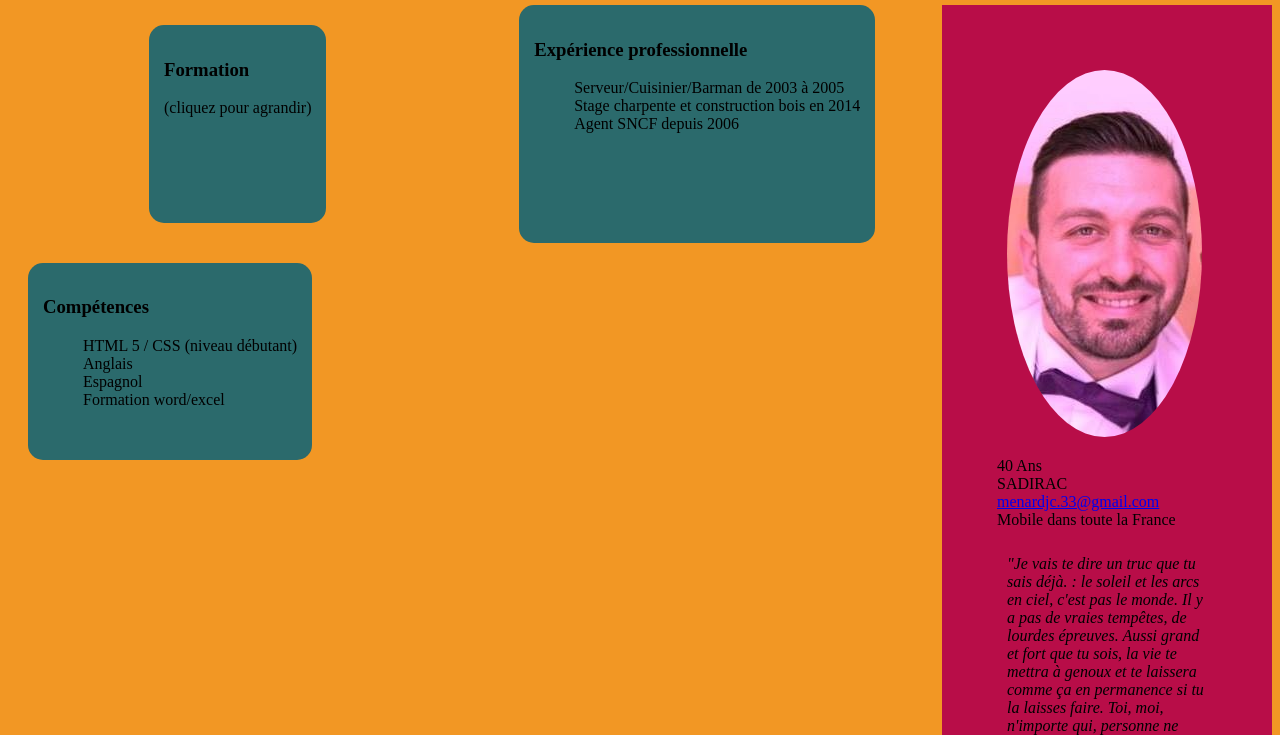
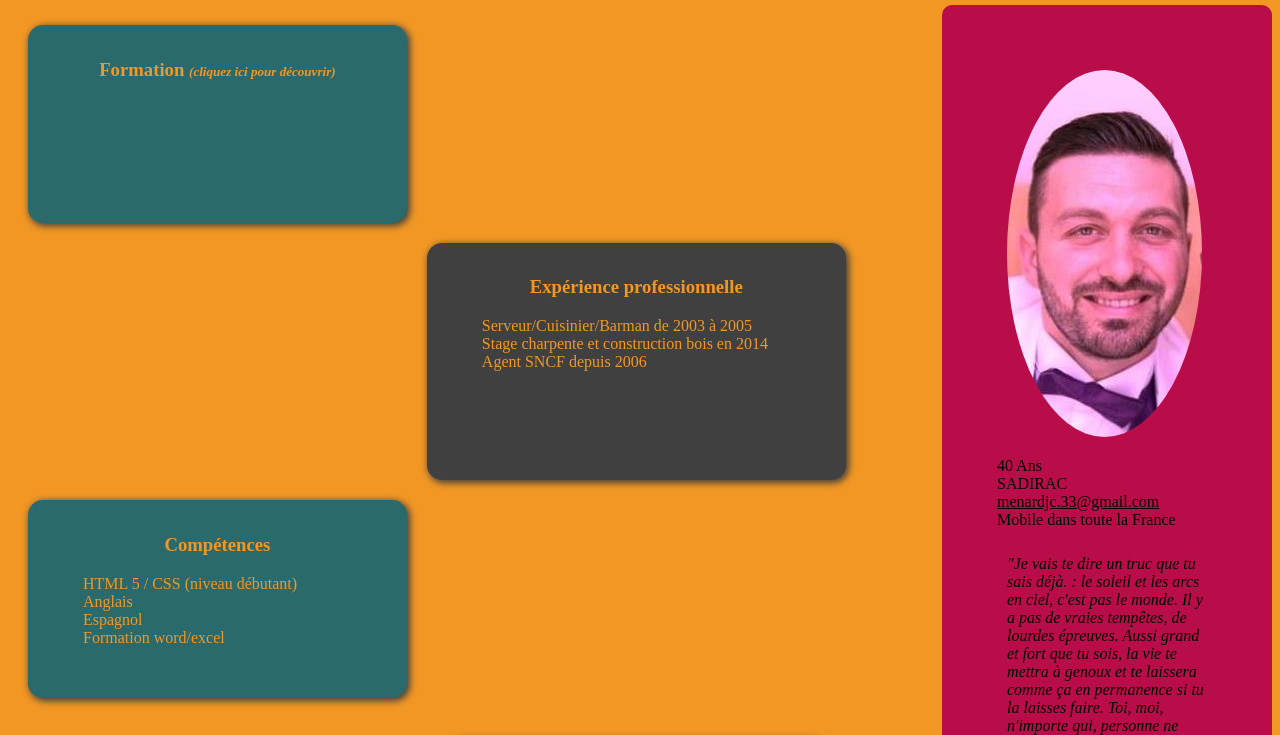
Before and after one commit to JCMenardJC/CV, a plain HTML site: page index.html in a window 1280 px wide. Shown: the part 122-857 px from the top of the page. Drawn offline with Linux system fonts and the light colour scheme.

Commit message:
mise en forme

```diff
--- a/index.html
+++ b/index.html
@@ -14,7 +14,7 @@
             <div id="paragraphes">
                 <article id="formation" class="element">
                     <details>
-                        <summary><h3>Formation</h3><p>(cliquez pour agrandir)</p></summary>
+                        <summary><h3>Formation <i class=click>(cliquez ici pour découvrir)</i></h3></summary>
                     <ul>
                         <li>Bac S en 2005</li>
                         <li>Examen Agent Mouvement SNCF en 2006</li>
--- a/style.css
+++ b/style.css
@@ -14,8 +14,8 @@ ul {
 
 .corps {
 display: grid;
-grid-template-columns: 4;
-grid-template-rows: 2;
+grid-template-columns: 1fr 1fr 1fr;
+grid-template-rows: 1fr;
 column-gap: 15px;
 row-gap: 15px;
 }
@@ -23,9 +23,10 @@ row-gap: 15px;
 #photo{
   grid-area: 1/3/2/4;
   width: 300px;
-  justify-self: start;
+  justify-self: end;
   background-color: var(--rouge);
   padding: 15px 15px 15px 15px;
+  border-radius: 10px 10px 10px 10px;
 }
 
 #paragraphes {
@@ -38,34 +39,44 @@ row-gap: 15px;
 #formation{
   grid-area: 1/1/2/2;
   background-color: var(--bleu);
-  justify-self: center;
+  color:var(--orange);
+  justify-self: stretch;
   margin: 20px 20px 20px 20px;
   padding: 15px 15px 15px 15px;
   border-radius: 15px 15px 15px 15px;
+  box-shadow: 2px 2px 7px 1px var(--gris)
 }
 
 #exppro{
-  justify-self: center;
-  background-color: var(--bleu);
+  grid-area: 2/2/3/3;
+  justify-self: stretch;
+  background-color: var(--gris);
+  color: var(--orange);
   padding: 15px 15px 15px 15px;
   border-radius: 15px 15px 15px 15px;
+  box-shadow: 2px 2px 7px 1px var(--gris)
 }
 
 #competences {
+  grid-area: 3/1/4/2;
   background-color: var(--bleu);
-  justify-self: start;
+  color: var(--orange);
+  justify-self: stretch;
   margin: 20px 20px 20px 20px;
   padding: 15px 15px 15px 15px;
   border-radius: 15px 15px 15px 15px;
+  box-shadow: 2px 2px 7px 1px var(--gris)
 }
 
 #loisirs{
   grid-area: 4/2/5/3;
   justify-self: stretch;
-  background-color: var(--bleu);
+  background-color: var(--gris);
   padding: 15px 15px 15px 15px;
   margin: 20px 20px 20px 20px;
   border-radius: 15px 15px 15px 15px;
+  color: var(--orange);
+  box-shadow: 2px 2px 7px 1px var(--gris);
 }
 
 details > summary {
@@ -81,3 +92,23 @@ margin-top: 50px;
 #citation{
   padding: 10px 50px 10px 50px;
 }
+
+h1,h2,h3{
+  text-align: center;
+}
+
+h3{
+  color: var(--orange);
+}
+
+ul{
+  text-align: justify;
+}
+
+.click{
+  font-size: 70%;
+}
+
+a{
+  color: black;
+}
```
